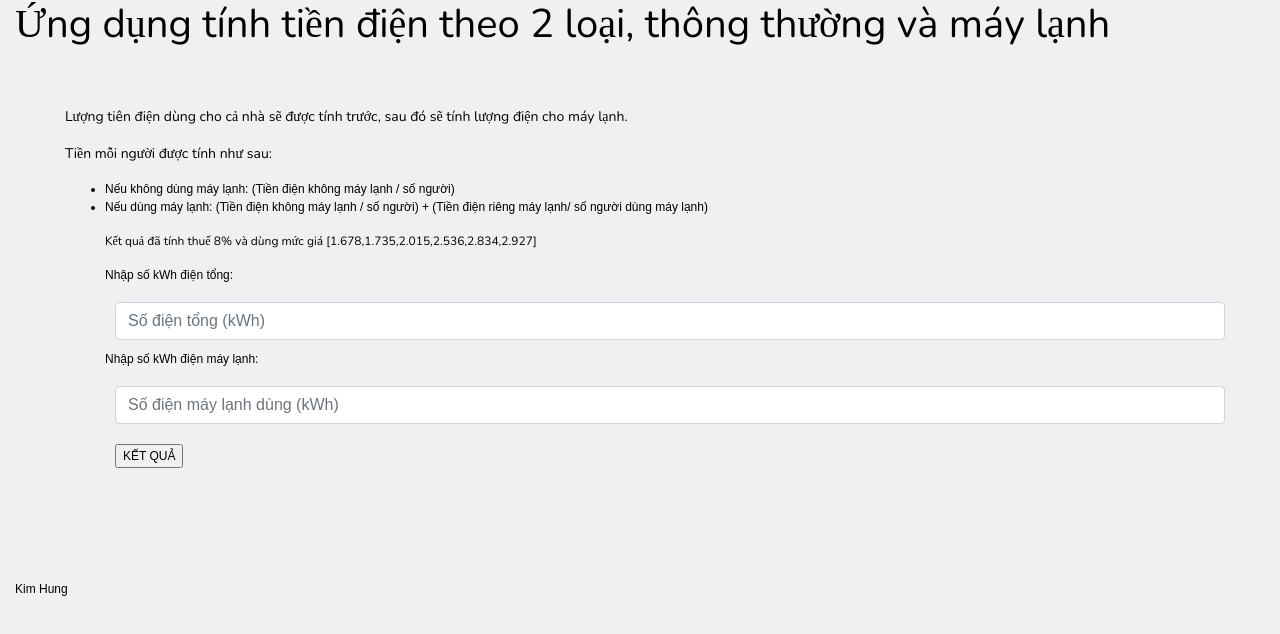
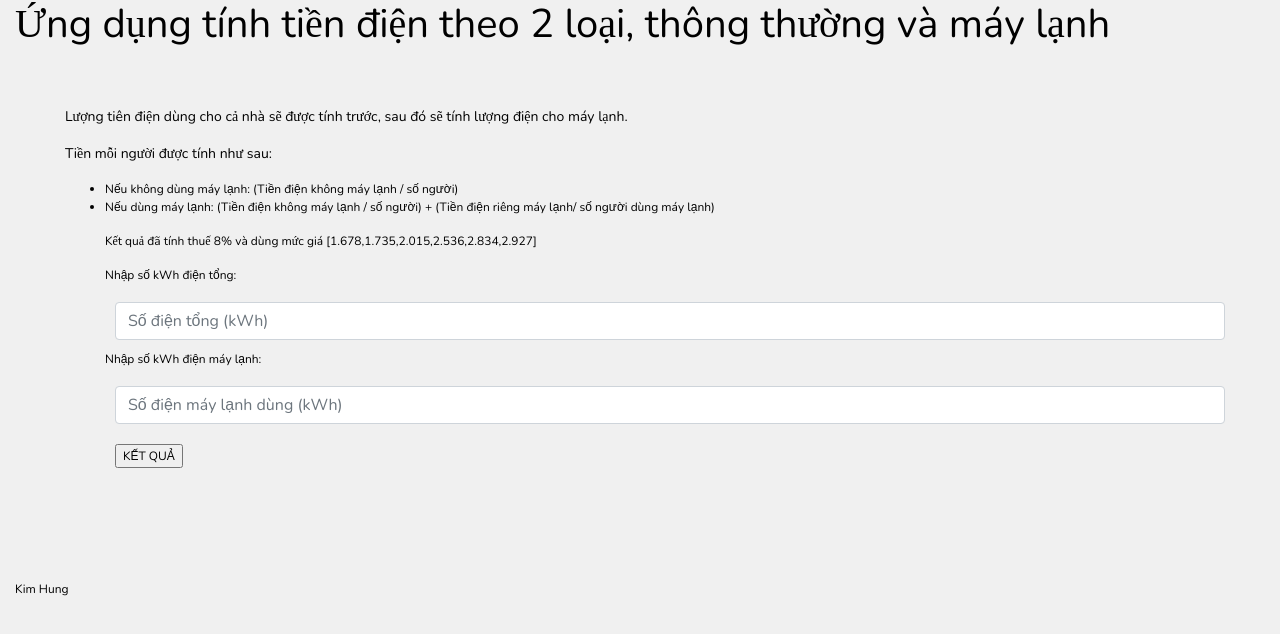
Before and after one commit to kimhung1100/split-electricity-bill, a plain HTML site: page index.html in a window 1280 px wide. Drawn offline with nearby package versions, Linux system fonts and the light colour scheme.

Commit message:
change body font to nunito

```diff
--- a/styles.css
+++ b/styles.css
@@ -1,6 +1,6 @@
 body{
     background-color: #f0f0f0;
-    font-family: Arial, Helvetica, sans-serif;
+    font-family: nunito, Arial, Helvetica, sans-serif;
     font-size: 12px;
     color: #000000;
     margin: 0px;
```
